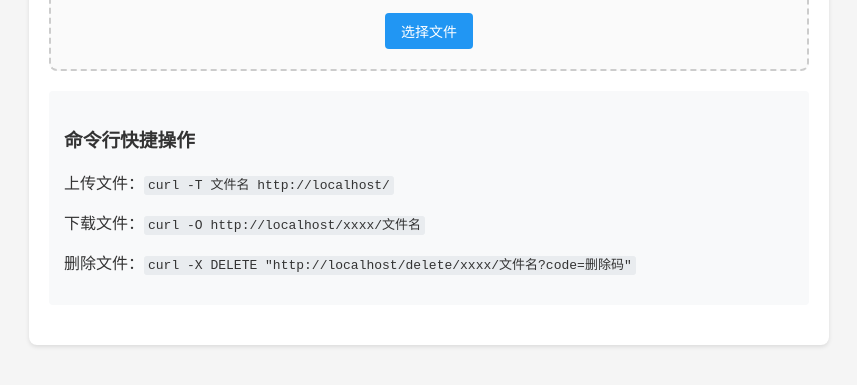
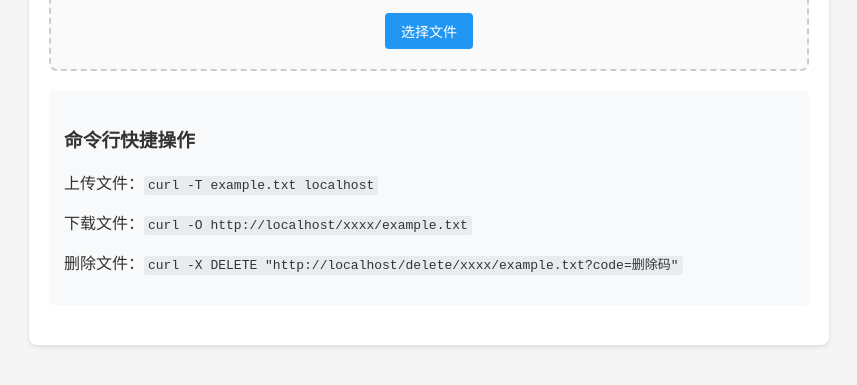
Before and after one commit to qfdk/tinyUpload, a plain HTML site: page static/index.html in a window 1280 px wide. Shown: the part 277-662 px from the top of the page, without its empty margins (211-1068 px from the left). Drawn offline with Linux system fonts and the light colour scheme; files that its build step writes are made by us from their sources.

Commit message:
fix: 修改终端提示

```diff
--- a/static/index.html
+++ b/static/index.html
@@ -60,9 +60,9 @@
     const fileList = document.getElementById('fileList');
 
     // 更新命令行示例
-    document.getElementById('uploadCommand').textContent = `curl -T 文件名 ${baseUrl}/`;
-    document.getElementById('downloadCommand').textContent = `curl -O ${baseUrl}/xxxx/文件名`;
-    document.getElementById('deleteCommand').textContent = `curl -X DELETE "${baseUrl}/delete/xxxx/文件名?code=删除码"`;
+    document.getElementById('uploadCommand').textContent = `curl -T example.txt ${window.location.host}`;
+    document.getElementById('downloadCommand').textContent = `curl -O ${baseUrl}/xxxx/example.txt`;
+    document.getElementById('deleteCommand').textContent = `curl -X DELETE "${baseUrl}/delete/xxxx/example.txt?code=删除码"`;
 
     // 初始化事件监听
     document.addEventListener('DOMContentLoaded', () => {
```
